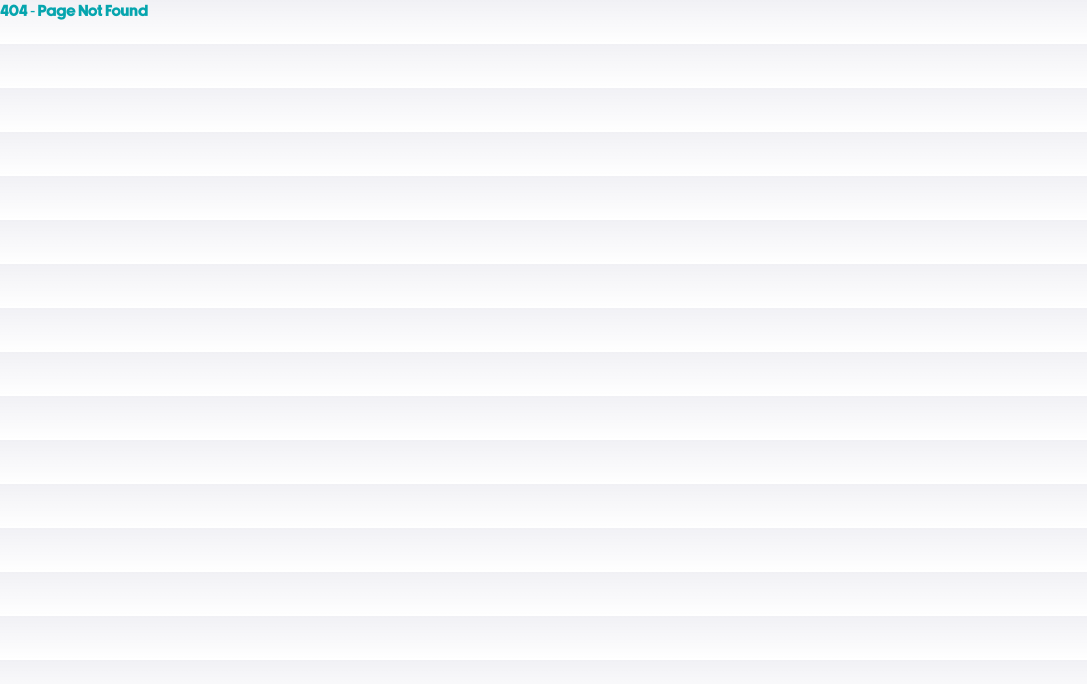
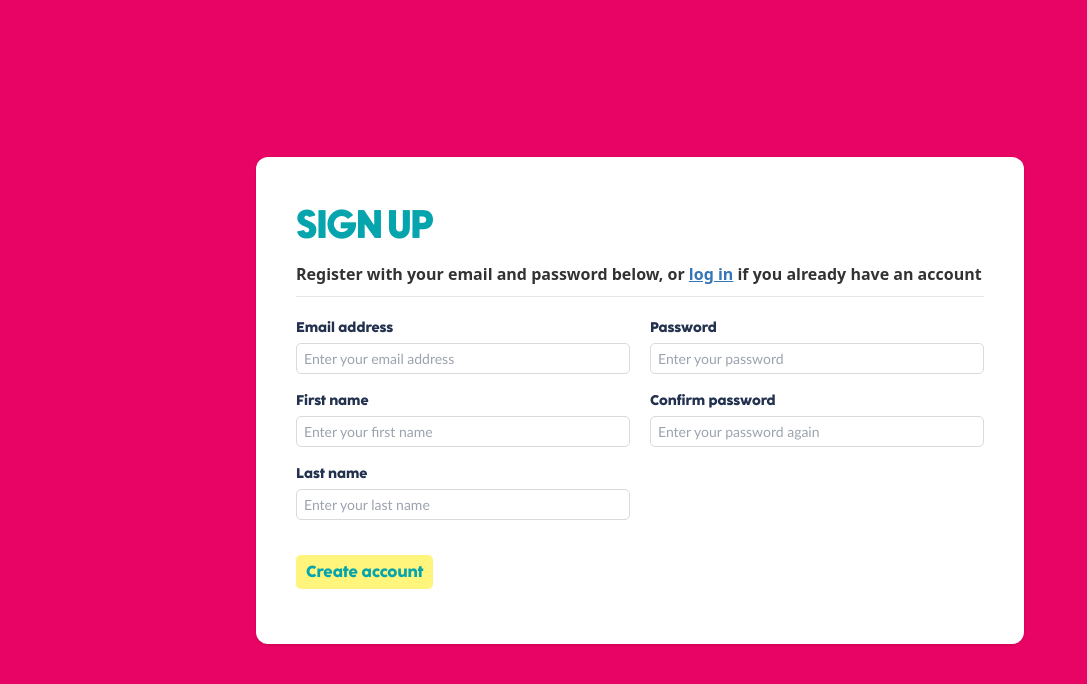
Before and after one commit to Ideapersie/TeamProjec23, a Next.js app in the folder frontend/: page /auth/signup in a window 1280 px wide. Before the commit this address had no page. Shown: the top 684 px of the page, without its empty margins (0-1087 px from the left). Built offline with nearby package versions, Linux system fonts and the light colour scheme.

Commit message:
Add page for signing up new customers

```diff
--- /dev/null
+++ b/frontend/src/pages/auth/signup.tsx
@@ -0,0 +1,146 @@
+import PageTitle from "@/components/common/text/PageTitle";
+import PageSubtitle from "@/components/common/text/PageSubtitle";
+import {FormEvent, useRef, useState} from "react";
+import {useRouter} from "next/router";
+import Link from "next/link";
+
+/**
+ * A function for rendering the signup page component.
+ * This is a page for new customers to create accounts.
+ *
+ * @author Vincent Chapman (zlac465@live.rhul.ac.uk)
+ */
+export default function SignupPage() {
+
+    const router = useRouter();
+    const [error, setError] = useState<string | null>(null);
+
+    const inputEmail = useRef<HTMLInputElement>(null);
+
+    // Handler for form submission event
+    async function handleSignup(e: FormEvent<HTMLFormElement>) {
+
+        e.preventDefault();
+
+        const formData = new FormData(e.currentTarget);
+
+        // Construct payload object from form data.
+        const payload = {
+            email: formData.get("input-email"),
+            password: formData.get("input-password"),
+            first_name: formData.get("input-first-name"),
+            last_name: formData.get("input-last-name")
+        }
+
+        // Check if password confirmed correctly.
+        if (payload.password !== formData.get("input-password-2")) {
+            setError("Passwords do not match!");
+            return;
+        }
+
+        const res = await fetch("/api/signup", {
+            method: 'POST',
+            body: JSON.stringify(payload)
+        });
+
+        if (res.status === 201) {
+            const res = await fetch("/api/login", {
+                method: 'POST',
+                body: JSON.stringify({
+                    email: payload.email,
+                    password: payload.password
+                })
+            });
+            await router.push('/');
+
+        } else if (res.status === 409) {
+            setError("A customer with this email address already exists");
+            inputEmail.current?.focus();
+
+        } else if (res.status === 401) {
+            setError("Incorrect password given. Please try again.");
+        }
+    }
+
+    return (
+        <div className={"bg-wahaca-pink min-h-screen flex p-10"}>
+            <div className={"bg-white rounded-xl shadow p-10 m-auto w-full max-w-3xl"}>
+                <PageTitle>SIGN UP</PageTitle>
+                <PageSubtitle>
+                    Register with your email and password below, or <Link
+                    href={"/auth/login"}
+                    className={"underline text-wahaca-blue"}
+                >log in</Link> if you already have an account
+                </PageSubtitle>
+                <hr/>
+
+                <form onSubmit={handleSignup} className={"grid grid-cols-2 gap-5 mt-5"}>
+                    <div className={"flex flex-col gap-4"}>
+                        <label>
+                            Email address
+                            <input
+                                ref={inputEmail}
+                                type={"text"}
+                                name={"input-email"}
+                                placeholder={"Enter your email address"}
+                                required
+                            />
+                        </label>
+
+                        <label>
+                            First name
+                            <input
+                                type={"text"}
+                                name={"input-first-name"}
+                                placeholder={"Enter your first name"}
+                                required
+                            />
+                        </label>
+
+                        <label>
+                            Last name
+                            <input
+                                type={"text"}
+                                name={"input-last-name"}
+                                placeholder={"Enter your last name"}
+                                required
+                            />
+                        </label>
+                    </div>
+
+                    <div className={"flex flex-col gap-4"}>
+                        <label>
+                            Password
+                            <input
+                                type={"password"}
+                                name={"input-password"}
+                                placeholder={"Enter your password"}
+                                required
+                            />
+                        </label>
+
+                        <label>
+                            Confirm password
+                            <input
+                                type={"password"}
+                                name={"input-password-2"}
+                                placeholder={"Enter your password again"}
+                                required
+                            />
+                        </label>
+                    </div>
+
+                    <div>
+                        <button className={"bg-wahaca-yellow text-wahaca-teal"}>Create account</button>
+                    </div>
+                </form>
+
+                {error !== null &&
+                    <p className={"bg-red-300 text-white p-3 rounded"}>
+                        {error}
+                    </p>
+                }
+            </div>
+        </div>
+    )
+}
```
